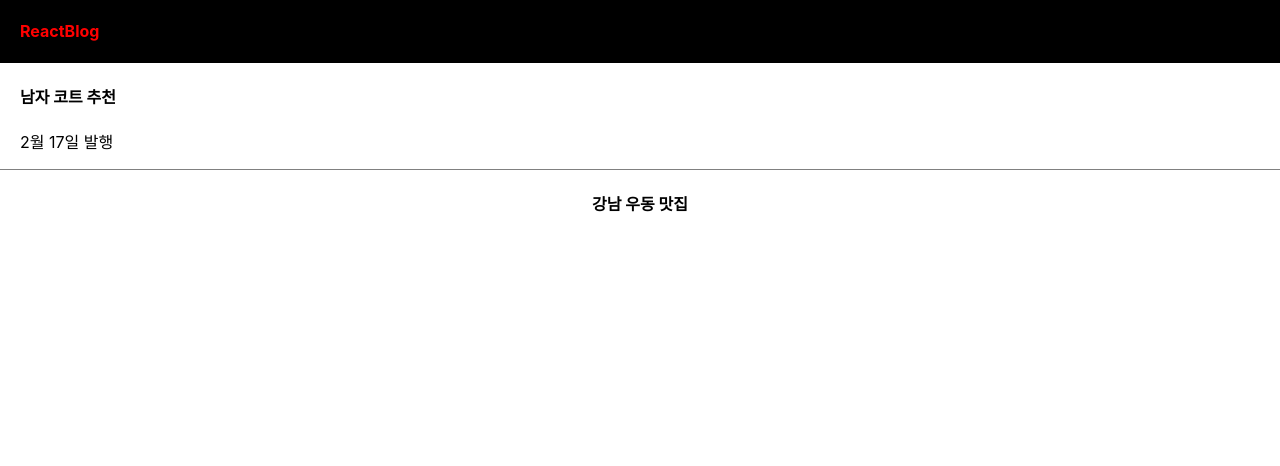
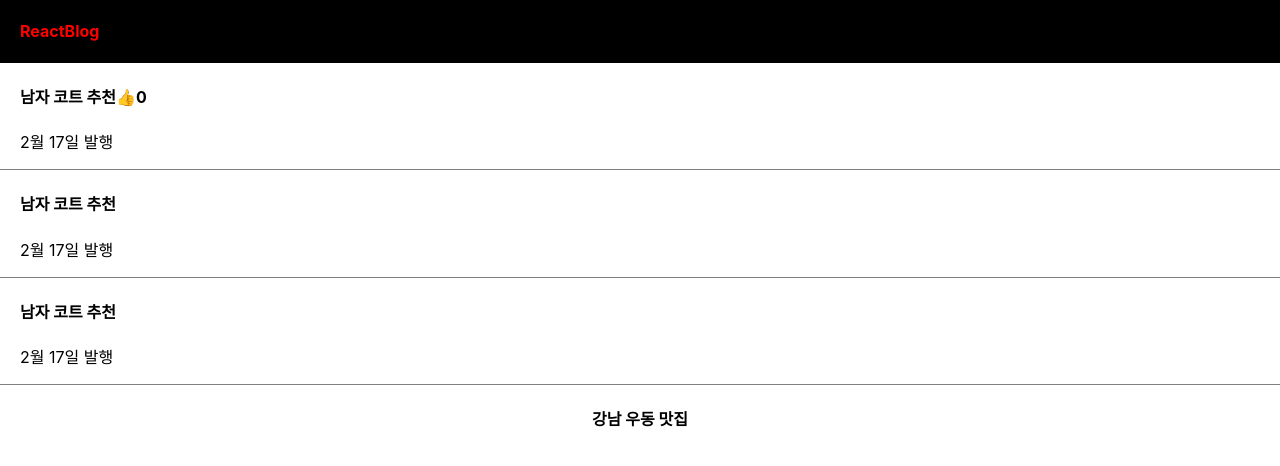
Before and after one commit to ByeongHoon00/react-practice, a React (Create React App) app in the folder blog_practice/: page / in a window 1280 px wide. Shown: the top 466 px of the page. Built offline with nearby package versions, Linux system fonts and the light colour scheme.

Commit message:
onClick기능과 state변경에 대한 내용 추가

```diff
--- a/blog_practice/src/App.js
+++ b/blog_practice/src/App.js
@@ -6,10 +6,16 @@
   let post = '강남 우동 맛집';
   // 일반 변수는 변경되면 html에 자동으로 반영되지 않기 때문에 state사용
   // state 만드는 법 : 1. import { useState } 2. useState(보관할 자료) 3. let[작명, 작명]
-  let [a, b] = useState('남자 코트 추천');
+  let [a1, b1] = useState('남자 코트 추천');
+  let [a2, b2] = useState('남자 코트 추천');
+  let [a3, b3] = useState('남자 코트 추천');
   let [logo, setLogo] = useState('ReactBlog');
+  let [좋아요, 좋아요변경] = useState(0);
   // a는 state에 보관했던 자료가 나옴, b는 state 변경을 도와주는 함수
 
+  function 함수() {
+    좋아요변경(좋아요 + 1);
+  }
   // return()안에는 병렬로 태그 2개 이상 기입금지
   return (
     <div className="App">
@@ -20,7 +26,20 @@
         <h4 style={{ color: 'red', fontSize: '16px' }}> {logo} </h4>
       </div>
       <div className="list">
-        <h4>{a}</h4>
+        <h4>
+          {a1}
+          {/* onClick={함수}를 이용해 버튼을 생성 가능*/}
+          <span onClick={함수}>👍</span>
+          {좋아요}
+        </h4>
+        <p>2월 17일 발행</p>
+      </div>
+      <div className="list">
+        <h4>{a2}</h4>
+        <p>2월 17일 발행</p>
+      </div>
+      <div className="list">
+        <h4>{a3}</h4>
         <p>2월 17일 발행</p>
       </div>
       <h4>
```
